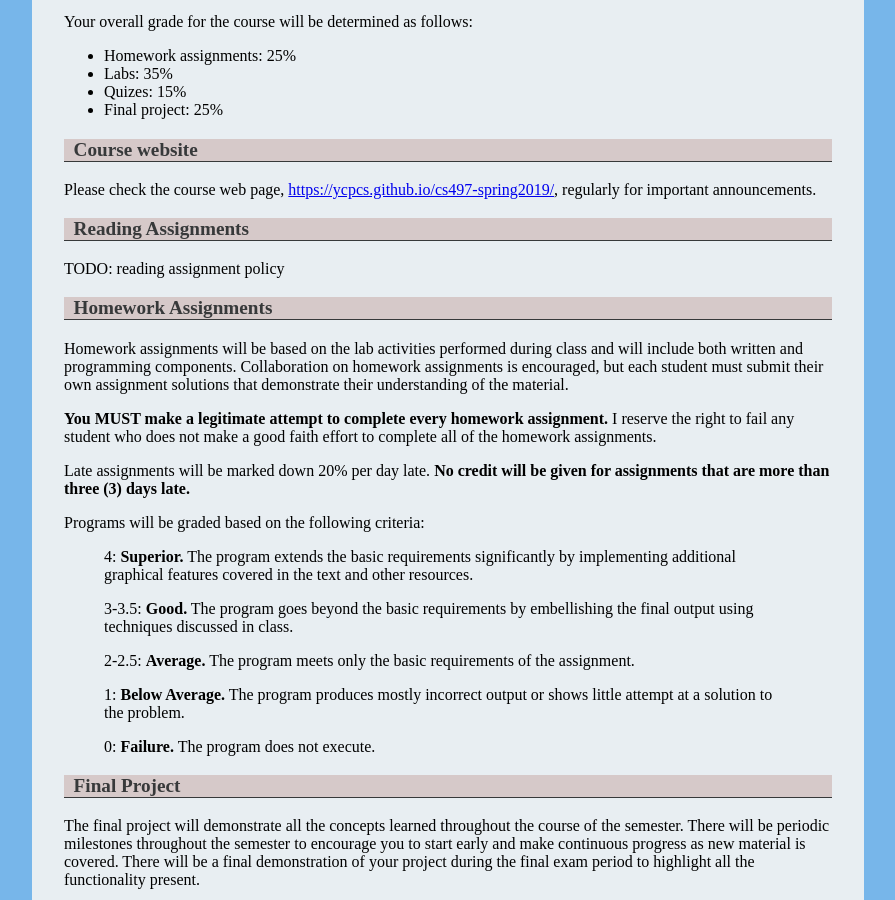
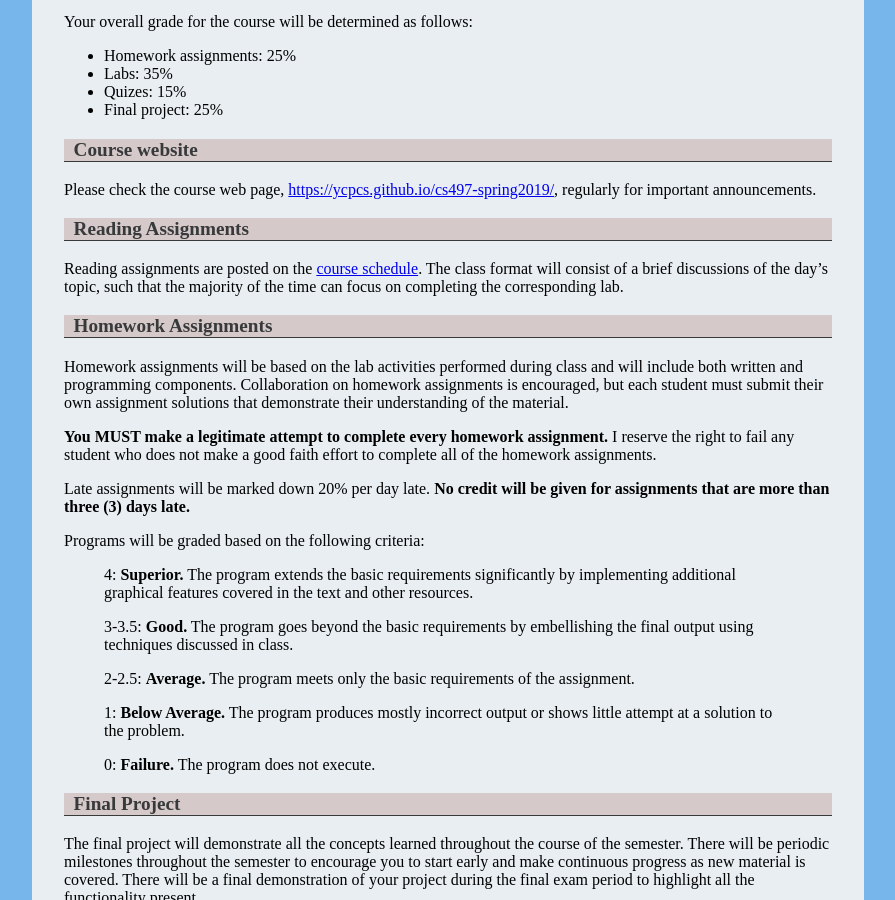
Before and after one commit to ycpcs/cs497-spring2019, a Jekyll site: the page built from syllabus.md, in a window 1280 px wide and 900 px high, scrolled down 1704 px. Shown: the whole window, without its empty margins (192-1087 px from the left). Built offline with Jekyll 4.4.1, drawn with Linux system fonts in a browser that asks for light colours.

Commit message:
Update syllabus.md

```diff
--- a/syllabus.md
+++ b/syllabus.md
@@ -86,7 +86,7 @@ Please check the course web page, <https://ycpcs.github.io/cs497-spring2019/>, r
 
 ### Reading Assignments
 
-TODO: reading assignment policy
+Reading assignments are posted on the [course schedule](schedule/index.html). The class format will consist of a brief discussions of the day's topic, such that the majority of the time can focus on completing the corresponding lab.
 
 ### Homework Assignments
 
```
